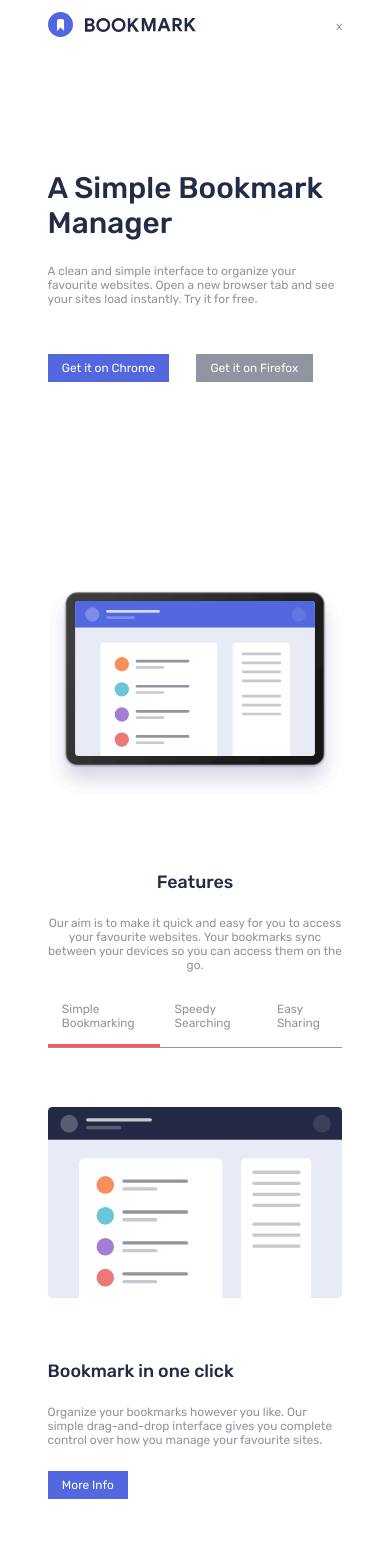
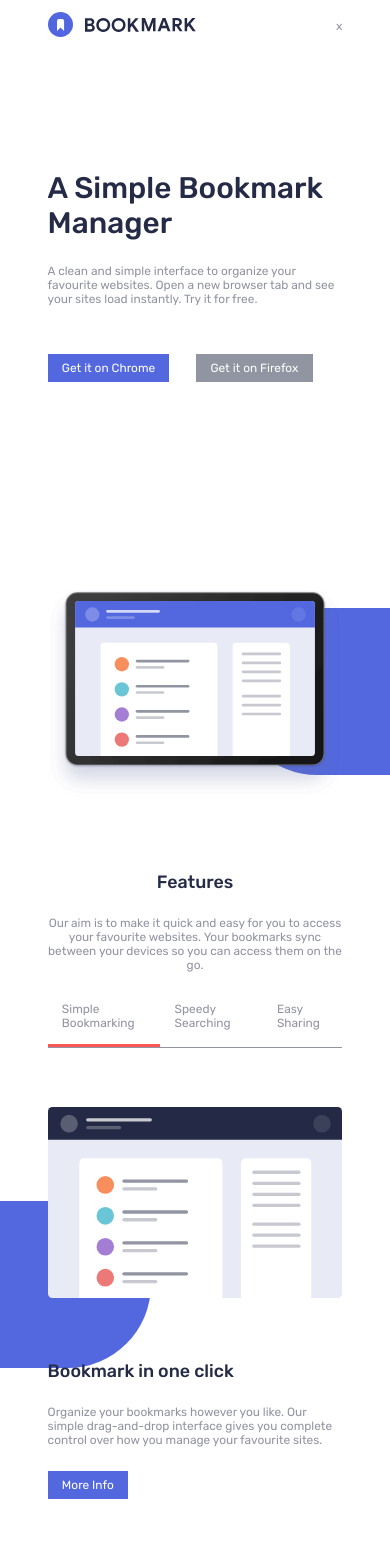
Before and after one commit to sleez007/Bookmark-template-design, a PHP site: page /index.html in a window 390 px wide. Shown: the top 1567 px of the page. Run offline with PHP 8.4, Linux system fonts and the light colour scheme.

Commit message:
minor changes

```diff
--- a/css/responsive.css
+++ b/css/responsive.css
@@ -27,4 +27,24 @@
     .download__card:nth-child(3){
         margin-top: 0;
     }
+
+    .hero__wrapper::after, .feature__wrapper::after{
+
+        background-color: var(--soft-blue);
+        z-index: -1;
+        right:-60%;
+        top: auto;
+        bottom: 0;
+        height: 14em;
+        /* transform: translateY(100%); */
+        border-radius: 10em;
+    }
+
+    .feature__wrapper::after{
+        z-index: -1;
+        top: 10em;
+        bottom: auto;
+    }
+
+
 }
--- a/css/style.css
+++ b/css/style.css
@@ -11,12 +11,12 @@
     --medium-font-size: 500;
 
     --font-family: 'Rubik', sans-serif;
-
 }
 
 body{
     font-family: var(--font-family);
     color: var(--greyish-blue);
+    width: 100%;
     overflow-x: hidden;
 }
 
@@ -133,9 +133,9 @@ p, a{
     width: 100%;
     height:800px;
     max-height: 100vh;
-    max-width: var(--desktop-view);
     margin: 0 auto;
     position: relative;
+    overflow: hidden;
 
 }
 
@@ -143,11 +143,11 @@ p, a{
     position: relative;
     width: 100%;
     /* overflow: hidden; */
-    max-width: var(--desktop-view);
+    /* max-width: var(--desktop-view); */
     margin: 0 auto;
 }
 
-/* .hero__wrapper::after, .feature__wrapper::after{
+.hero__wrapper::after, .feature__wrapper::after{
     content:'';
     display: block;
     width: 100%;
@@ -159,7 +159,7 @@ p, a{
     top: 50%;
     transform: translateY(-15%);
     border-radius: 300px;
-} */
+}
 
 
 .hero__description * + *{
```
